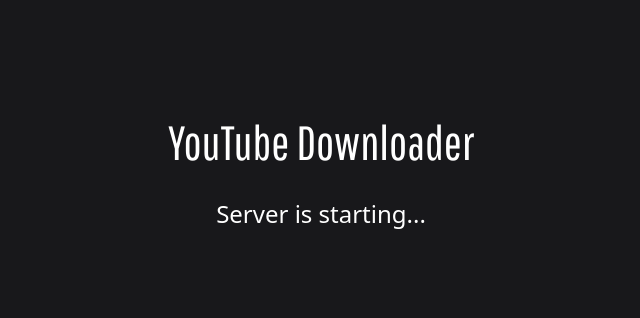
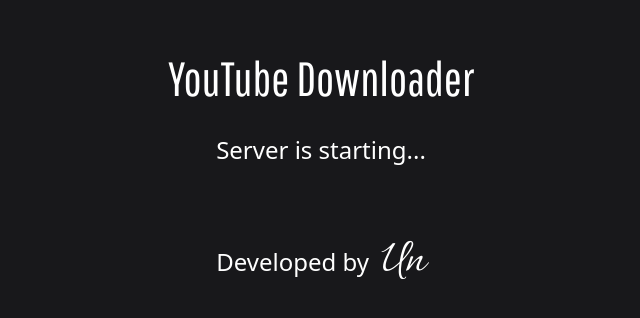
Before and after one commit to negiutsav9/yt_downloader, a Next.js app: page / in a window 1280 px wide. Shown: the part 210-528 px from the top of the page, without its empty margins (319-959 px from the left). Built offline with nearby package versions, Linux system fonts and the light colour scheme; no server answers.

Commit message:
Added signature

```diff
--- a/app/globals.css
+++ b/app/globals.css
@@ -1,4 +1,5 @@
 @import url('https://fonts.googleapis.com/css2?family=Pathway+Gothic+One&display=swap');
+@import url('https://fonts.googleapis.com/css2?family=Allura&family=Roboto:wght@100&family=Sacramento&display=swap');
 @tailwind base;
 @tailwind components;
 @tailwind utilities;
--- a/app/page.js
+++ b/app/page.js
@@ -2,6 +2,7 @@
 
 import { useState, useEffect } from "react"
 import { useRouter } from 'next/navigation'
+import Link from "next/link"
 
 
 export default function Home() {
@@ -71,6 +72,10 @@
           <div className="p-8 text-xl md:text-2xl">
             Server is starting...
           </div>
+          <div className='flex justify-center items-center bottom-0 text-xl md:text-2xl p-10'>
+              Developed by
+            <Link target='_blank' href='https://personal-website-v2-pi.vercel.app/' className="font-sign text-4xl md:text-[50px] lg:text-5xl ml-3">Un</Link>
+          </div>
         </div>
       </main>
     )
@@ -82,10 +87,10 @@
               YouTube Downloader
            </div>
            <div id='Content' className="flex items-center justify-center flex-col my-auto md:mx-2 ">
-              <div id='About' className="sm-landscape:hidden lg:block md:w-2/3 lg:w-1/2 px-5 py-4 text-xl md:text-3xl h-fit text-center">
+              <div id='About' className="sm-landscape:hidden lg:block md:w-2/3 lg:w-1/2 px-5 py-4 text-xl md:text-2xl xl:text-3xl h-fit text-center">
                 A Next.js application for downloading YouTube videos for free without any advertisements and YouTube Premium.
               </div>
-              <div id='Error Messages' className="text-red-500 mt-16 lg:mt-32 text-lg">
+              <div id='Error Messages' className="text-red-500 mt-16 lg:mt-12 text-lg">
                 {message}
               </div>
               <input type="text" placeholder="Enter the link" onChange={(e) => setUrl(e.target.value)} className=" text-gray-900 my-8 lg:my-8 rounded-lg text-md md:text-lg block w-4/5 md:w-2/3 lg:w-2/5 p-3.5 placeholder-gray-400 bg-gray-300 border border-gray-300"/>
@@ -93,6 +98,10 @@
                   Retrieve the Video
               </button>
            </div>
+           <div className='flex justify-center items-center bottom-0 text-xl md:text-2xl p-10'>
+              Developed by
+              <Link target='_blank' href='https://personal-website-v2-pi.vercel.app/' className="font-sign text-4xl md:text-[50px] lg:text-5xl ml-3">Un</Link>
+            </div>
         </div>
       </main>
     )
--- a/app/video/page.js
+++ b/app/video/page.js
@@ -179,6 +179,10 @@
                         </div>
 
                     </div>
+                    <div className='flex justify-center items-center bottom-0 text-xl lg:text-2xl p-10'>
+                        Developed by
+                        <Link target="_blank" href='https://personal-website-v2-pi.vercel.app/' className="font-sign text-4xl md:text-[50px] lg:text-5xl ml-3">Un</Link>
+                        </div>
                 </div>
             </main>
         )
--- a/tailwind.config.js
+++ b/tailwind.config.js
@@ -13,7 +13,8 @@
           'conic-gradient(from 180deg at 50% 50%, var(--tw-gradient-stops))',
       },
       fontFamily:{
-        'title': ['Pathway Gothic One']
+        'title': 'Pathway Gothic One',
+        'sign' : 'Allura'
       },
     },
   },
```
